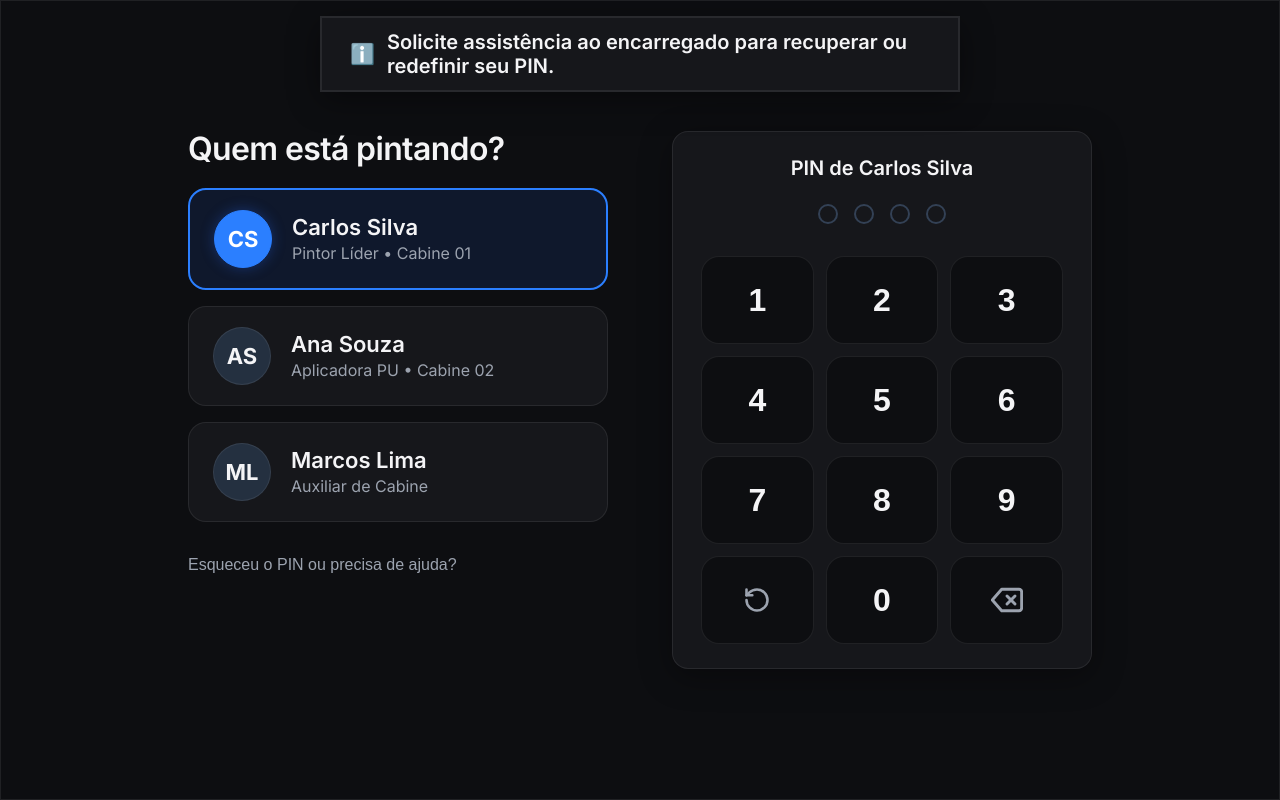
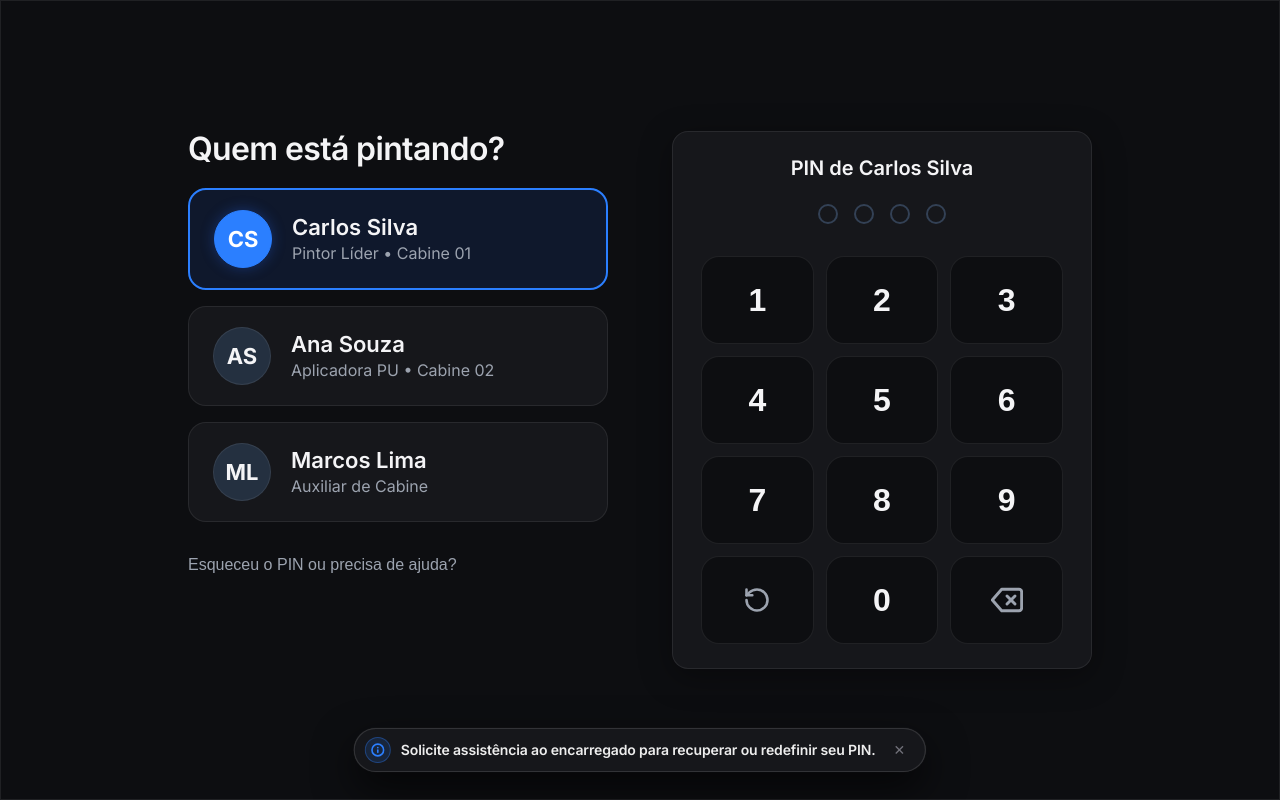
Before and after one commit to CarvalhoNathan/mada, a React (Vite) app: page / in a window 1280 px wide. Both pictures are taken after a click on the button "Esqueceu o PIN ou precisa de ajuda?". Built offline with nearby package versions, Linux system fonts and the light colour scheme.

Commit message:
fix(toast): redesign notifications to BoardUI glass pill aesthetic and move to bottom center

```diff
--- a/src/App.tsx
+++ b/src/App.tsx
@@ -185,8 +185,9 @@ export const App: React.FC = () => {
   };
 
   return (
-    <AppShell
-      appName="Cabine de Pintura"
+    <>
+      <AppShell
+        appName="Cabine de Pintura"
       currentScreen={currentScreen}
       onNavigate={(screen) => setCurrentScreen(screen)}
       operator={
@@ -370,7 +371,9 @@ export const App: React.FC = () => {
         }}
       />
 
-      {/* Toast Notificações */}
+      </AppShell>
+
+      {/* Toast Notificações no topo da raiz da aplicação */}
       {toast && (
         <Toast
           key={toast.key}
@@ -380,7 +383,7 @@ export const App: React.FC = () => {
           onClose={() => setToast(null)}
         />
       )}
-    </AppShell>
+    </>
   );
 };
 
--- a/src/components/ui/Toast.tsx
+++ b/src/components/ui/Toast.tsx
@@ -7,60 +7,173 @@ export interface ToastProps {
   onClose?: () => void;
 }
 
+function cleanMessage(text: string): string {
+  const prefixes = ['✓', 'ℹ️', 'ℹ', '⚠️', '🛑'];
+  let cleaned = text.trim();
+  for (const p of prefixes) {
+    if (cleaned.startsWith(p)) {
+      cleaned = cleaned.slice(p.length).trim();
+    }
+  }
+  return cleaned;
+}
+
+/**
+ * Toast - Notificações Flutuantes Padrão BoardUI
+ * Pílula em vidro fosco (#16171B) posicionada na parte inferior central (bottom: 28px)
+ * para NUNCA sobrepor o cabeçalho, chips de rede ou áreas de ação.
+ */
 export const Toast: React.FC<ToastProps> = ({
   message,
   type = 'info',
-  duration = 3000,
-  onClose
+  duration = 3200,
+  onClose,
 }) => {
   const [visible, setVisible] = useState(true);
 
   useEffect(() => {
     const timer = setTimeout(() => {
       setVisible(false);
-      if (onClose) setTimeout(onClose, 300);
+      if (onClose) setTimeout(onClose, 250);
     }, duration);
     return () => clearTimeout(timer);
   }, [duration, onClose]);
 
   if (!visible) return null;
 
-  const typeStyles: Record<string, { bg: string; color: string; border: string; icon: string }> = {
-    info: { bg: 'var(--card)', color: 'var(--text)', border: 'var(--border)', icon: 'ℹ️' },
-    ok: { bg: 'var(--ok-soft)', color: 'var(--ok)', border: 'var(--ok-border)', icon: '✓' },
-    warn: { bg: 'var(--warn-soft)', color: 'var(--warn)', border: 'var(--warn-border)', icon: '⚠️' },
-    danger: { bg: 'var(--danger-soft)', color: 'var(--danger)', border: 'var(--danger-border)', icon: '🛑' }
+  const displayMessage = cleanMessage(message);
+
+  // Configurações visuais por variante no design BoardUI
+  const variantConfig = {
+    ok: {
+      accentColor: '#22c55e',
+      badgeBg: 'rgba(34, 197, 94, 0.15)',
+      badgeBorder: 'rgba(34, 197, 94, 0.35)',
+      icon: (
+        <svg width="14" height="14" viewBox="0 0 24 24" fill="none" stroke="#22c55e" strokeWidth="3" strokeLinecap="round" strokeLinejoin="round">
+          <polyline points="20 6 9 17 4 12" />
+        </svg>
+      ),
+    },
+    info: {
+      accentColor: '#2b7fff',
+      badgeBg: 'rgba(43, 127, 255, 0.15)',
+      badgeBorder: 'rgba(43, 127, 255, 0.35)',
+      icon: (
+        <svg width="14" height="14" viewBox="0 0 24 24" fill="none" stroke="#2b7fff" strokeWidth="2.8" strokeLinecap="round" strokeLinejoin="round">
+          <circle cx="12" cy="12" r="10" />
+          <line x1="12" y1="16" x2="12" y2="12" />
+          <line x1="12" y1="8" x2="12.01" y2="8" />
+        </svg>
+      ),
+    },
+    warn: {
+      accentColor: '#f59e0b',
+      badgeBg: 'rgba(245, 158, 11, 0.15)',
+      badgeBorder: 'rgba(245, 158, 11, 0.35)',
+      icon: (
+        <svg width="14" height="14" viewBox="0 0 24 24" fill="none" stroke="#f59e0b" strokeWidth="2.8" strokeLinecap="round" strokeLinejoin="round">
+          <path d="m21.73 18-8-14a2 2 0 0 0-3.48 0l-8 14A2 2 0 0 0 4 21h16a2 2 0 0 0 1.73-3Z" />
+          <line x1="12" y1="9" x2="12" y2="13" />
+          <line x1="12" y1="17" x2="12.01" y2="17" />
+        </svg>
+      ),
+    },
+    danger: {
+      accentColor: '#ef4444',
+      badgeBg: 'rgba(239, 68, 68, 0.15)',
+      badgeBorder: 'rgba(239, 68, 68, 0.35)',
+      icon: (
+        <svg width="14" height="14" viewBox="0 0 24 24" fill="none" stroke="#ef4444" strokeWidth="2.8" strokeLinecap="round" strokeLinejoin="round">
+          <circle cx="12" cy="12" r="10" />
+          <line x1="15" y1="9" x2="9" y2="15" />
+          <line x1="9" y1="9" x2="15" y2="15" />
+        </svg>
+      ),
+    },
   };
 
-  const current = typeStyles[type];
+  const current = variantConfig[type] || variantConfig.info;
 
   return (
     <div
       role="status"
       aria-live="polite"
+      className="boardui-toast-pill"
       style={{
         position: 'fixed',
-        top: '16px',
+        bottom: '28px',
         left: '50%',
         transform: 'translateX(-50%)',
-        zIndex: 1000,
-        backgroundColor: current.bg,
-        color: current.color,
-        border: `2px solid ${current.border}`,
-        borderRadius: 'var(--radius-pill)',
-        padding: '12px 28px',
-        fontSize: 'var(--fs-body)',
-        fontWeight: 600,
+        zIndex: 9999,
+        backgroundColor: '#16171b',
+        border: '1px solid rgba(255, 255, 255, 0.12)',
+        borderRadius: '9999px',
+        padding: '8px 18px 8px 10px',
         display: 'flex',
         alignItems: 'center',
-        gap: '12px',
-        boxShadow: '0 8px 32px rgba(0, 0, 0, 0.4)',
-        animation: 'slideDownToast 0.3s cubic-bezier(0.16, 1, 0.3, 1)',
-        pointerEvents: 'none'
+        gap: '10px',
+        boxShadow: '0 16px 40px rgba(0, 0, 0, 0.65), 0 0 1px rgba(255, 255, 255, 0.2)',
+        animation: 'boarduiToastSlideUp 0.25s cubic-bezier(0.16, 1, 0.3, 1)',
+        pointerEvents: 'auto',
+        maxWidth: '90vw',
       }}
     >
-      <span>{current.icon}</span>
-      <span>{message}</span>
+      {/* Ícone Semântico em Pílula */}
+      <div
+        style={{
+          width: '26px',
+          height: '26px',
+          borderRadius: '50%',
+          backgroundColor: current.badgeBg,
+          border: `1px solid ${current.badgeBorder}`,
+          display: 'flex',
+          alignItems: 'center',
+          justifyContent: 'center',
+          flexShrink: 0,
+        }}
+      >
+        {current.icon}
+      </div>
+
+      {/* Texto da Notificação */}
+      <span
+        style={{
+          fontSize: '14px',
+          fontWeight: 600,
+          color: '#ededed',
+          lineHeight: 1.3,
+          letterSpacing: '-0.01em',
+        }}
+      >
+        {displayMessage}
+      </span>
+
+      {/* Botão de Fechar Rápido */}
+      {onClose && (
+        <button
+          type="button"
+          onClick={() => {
+            setVisible(false);
+            setTimeout(onClose, 200);
+          }}
+          style={{
+            background: 'transparent',
+            border: 'none',
+            color: '#71717a',
+            fontSize: '14px',
+            cursor: 'pointer',
+            padding: '2px',
+            marginLeft: '6px',
+            display: 'flex',
+            alignItems: 'center',
+            justifyContent: 'center',
+          }}
+          aria-label="Fechar notificação"
+        >
+          ✕
+        </button>
+      )}
     </div>
   );
 };
--- a/src/styles/styles.css
+++ b/src/styles/styles.css
@@ -3964,3 +3964,24 @@ body {
   opacity: 0.5;
   cursor: not-allowed;
 }
+
+/* Animação e acabamento do Toast BoardUI */
+@keyframes boarduiToastSlideUp {
+  0% {
+    opacity: 0;
+    transform: translate(-50%, 14px) scale(0.96);
+  }
+  100% {
+    opacity: 1;
+    transform: translate(-50%, 0) scale(1);
+  }
+}
+
+.boardui-toast-pill {
+  transition: transform 0.2s ease, opacity 0.2s ease;
+}
+
+.boardui-toast-pill:hover {
+  transform: translate(-50%, -2px);
+  box-shadow: 0 20px 48px rgba(0, 0, 0, 0.75), 0 0 1px rgba(255, 255, 255, 0.3) !important;
+}
```
